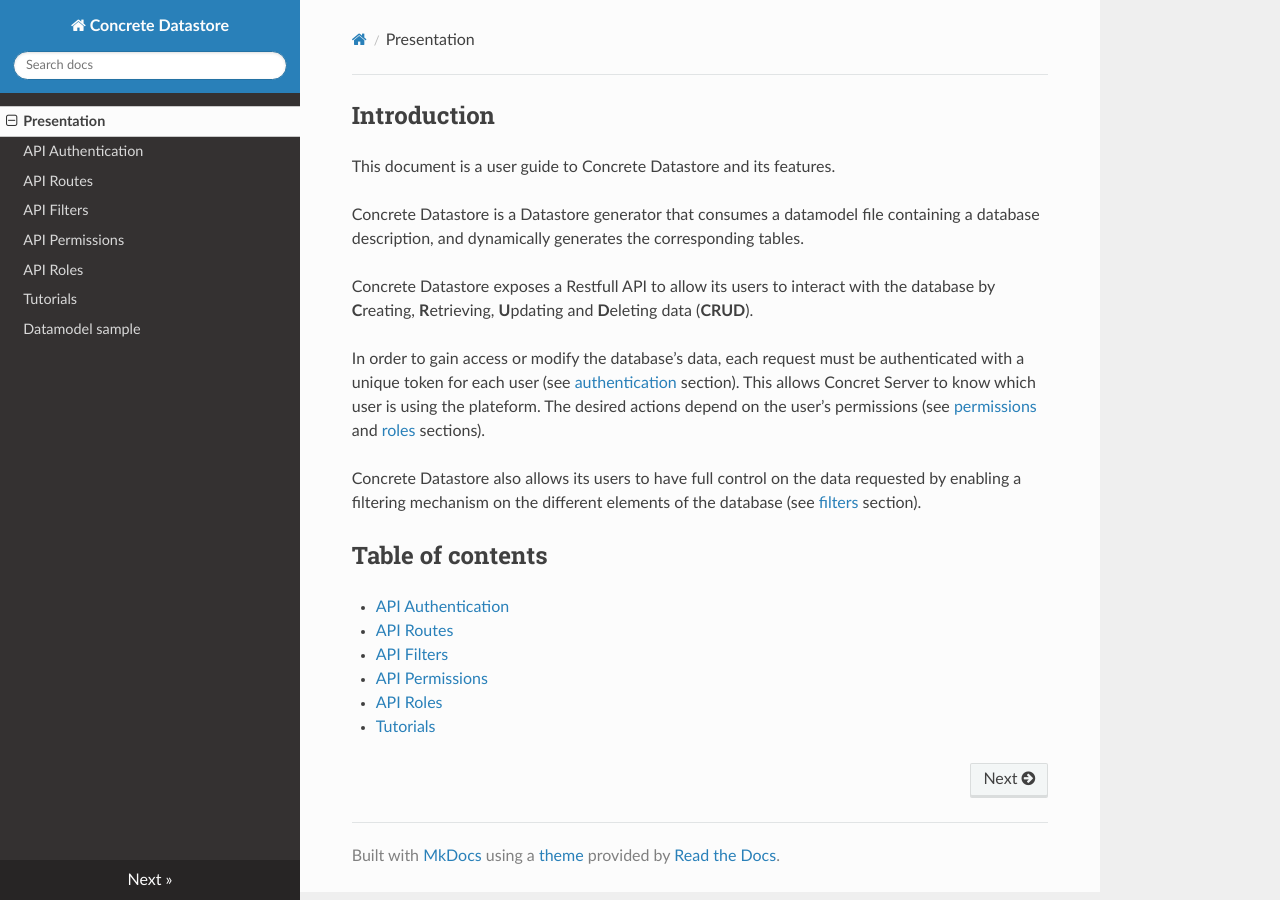
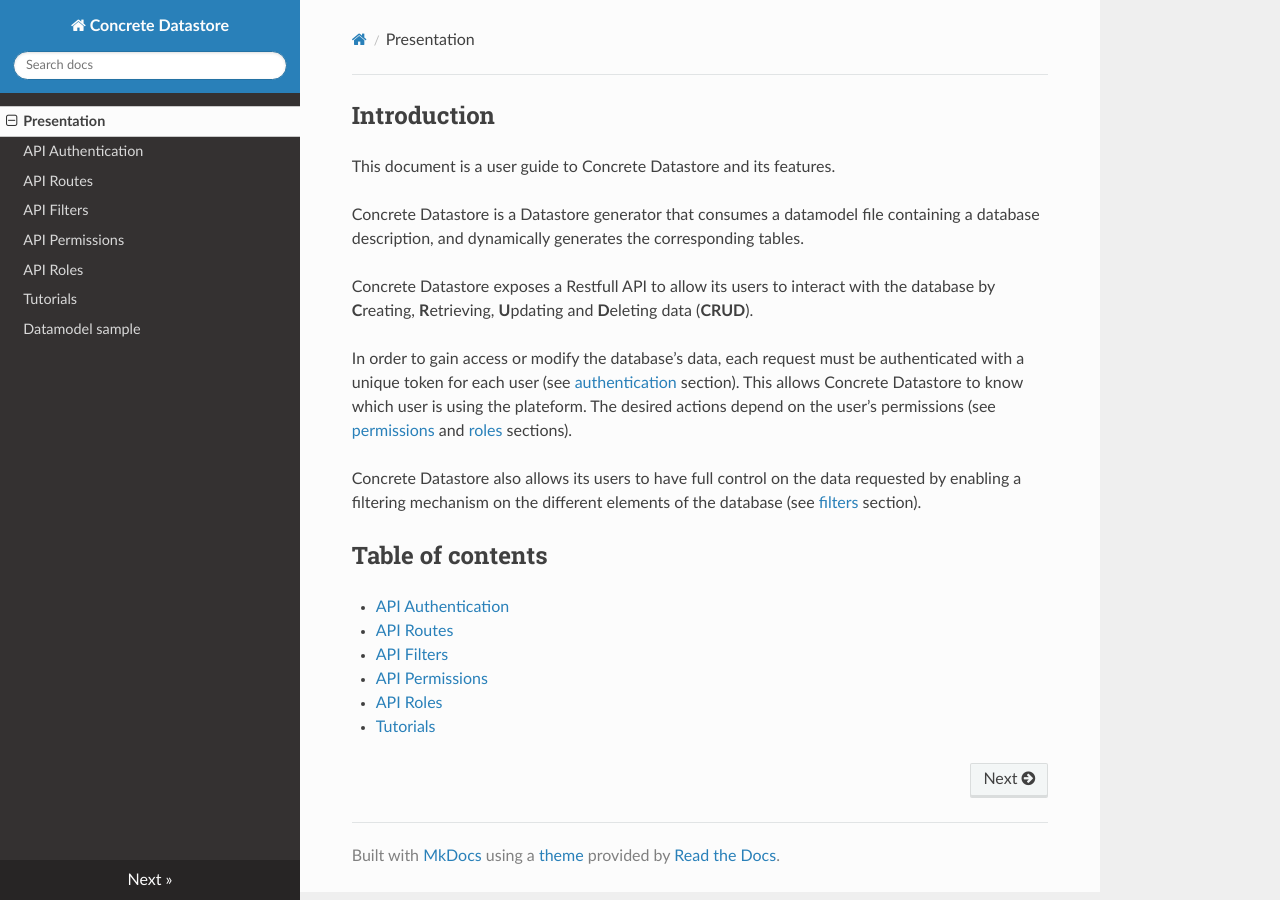
Before and after one commit to Netsach/concrete-datastore, an MkDocs documentation site: the page built from docs/index.md, in a window 1280 px wide. Built offline with MkDocs 1.6.1, drawn with Linux system fonts in a browser that asks for light colours; nearby versions of some CDN libraries.

Commit message:
Fix typo

```diff
--- a/docs/index.md
+++ b/docs/index.md
@@ -6,7 +6,7 @@
 
 Concrete Datastore exposes a Restfull API to allow its users to interact with the database by **C**reating, **R**etrieving, **U**pdating and **D**eleting data (**CRUD**).
 
-In order to gain access or modify the database’s data, each request must be authenticated with a unique token for each user (see [authentication](authentication.md) section). This allows Concret Server to know which user is using the plateform. The desired actions depend on the user’s permissions (see [permissions](permissions.md) and [roles](roles.md) sections).
+In order to gain access or modify the database’s data, each request must be authenticated with a unique token for each user (see [authentication](authentication.md) section). This allows Concrete Datastore to know which user is using the plateform. The desired actions depend on the user’s permissions (see [permissions](permissions.md) and [roles](roles.md) sections).
 
 Concrete Datastore also allows its users to have full control on the data requested by enabling a filtering mechanism on the different elements of the database (see [filters](filters.md) section).
 
```
Also changed, not shown: docs/api-routes.md (+1 -1 lines), docs/authentication.md (+2 -2 lines).
